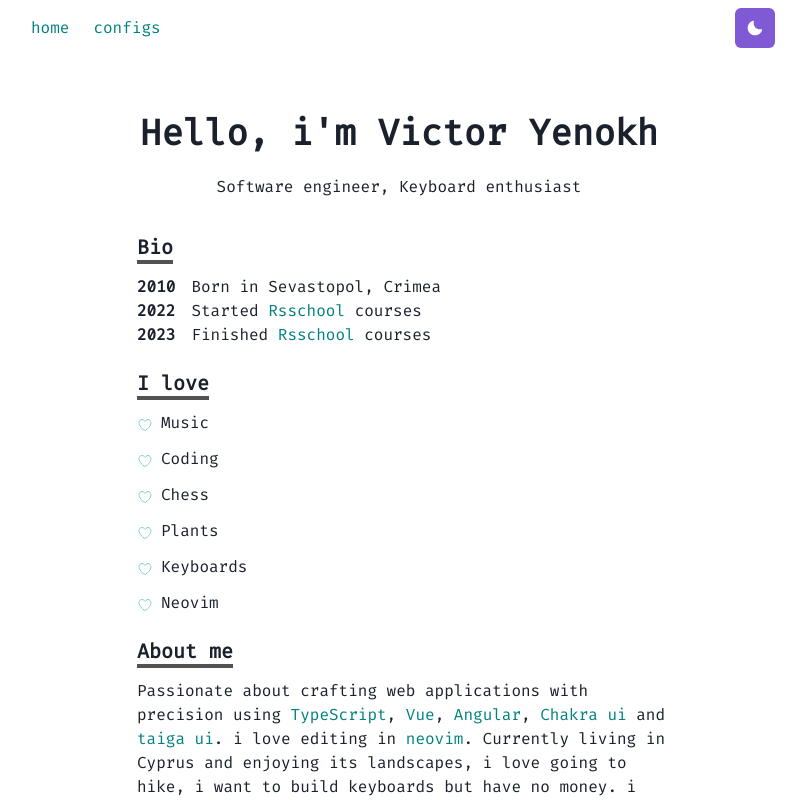
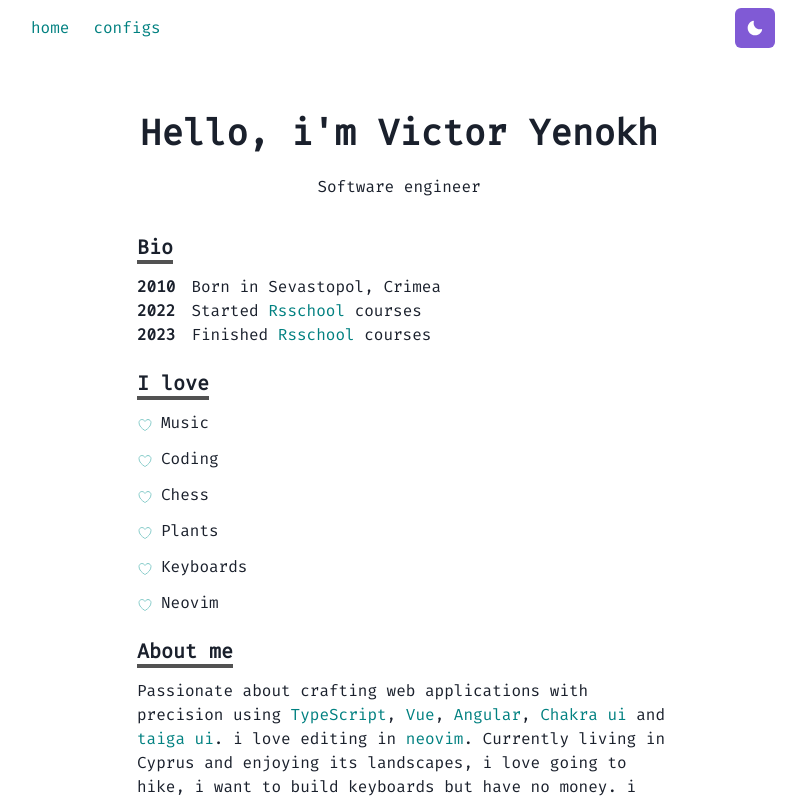
Before and after one commit to VKTRenokh/vktrenokh.github.io, a React (Vite) app: page /#/ in a window 1280 px wide. Shown: the top 800 px of the page, without its empty margins (241-1047 px from the left). Built offline with nearby package versions, Linux system fonts and the light colour scheme.

Commit message:
feat(meta): add meta tag for a description

```diff
--- a/index.html
+++ b/index.html
@@ -7,6 +7,7 @@
   <link rel="icon" type="image/png" sizes="32x32" href="/favicon-32x32.png">
   <link rel="icon" type="image/png" sizes="16x16" href="/favicon-16x16.png">
   <link rel="manifest" href="/site.webmanifest">
+  <meta name="description" content="my home page" />
   <meta name="viewport" content="width=device-width, initial-scale=1.0" />
   <title>Victor Yenokh</title>
 </head>
--- a/src/app/pages/home/home.tsx
+++ b/src/app/pages/home/home.tsx
@@ -12,7 +12,7 @@ export const Component: FC = () => {
     <Container>
       <Box mb={6} p={3} textAlign="center" >
         <Heading mt={100} mb={5} variant="page-title" as="h2">Hello, i'm Victor Yenokh</Heading>
-        <Text>Software engineer, Keyboard enthusiast</Text>
+        <Text>Software engineer</Text>
       </Box>
       <Section delay="0.1">
         <Heading as="h3" variant='section-title'>Bio</Heading>
```
